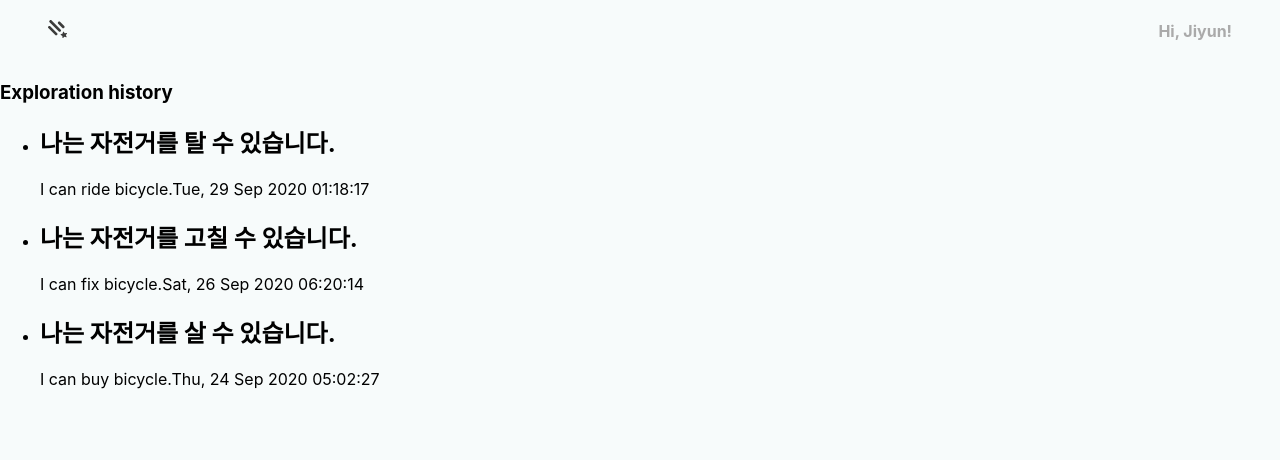
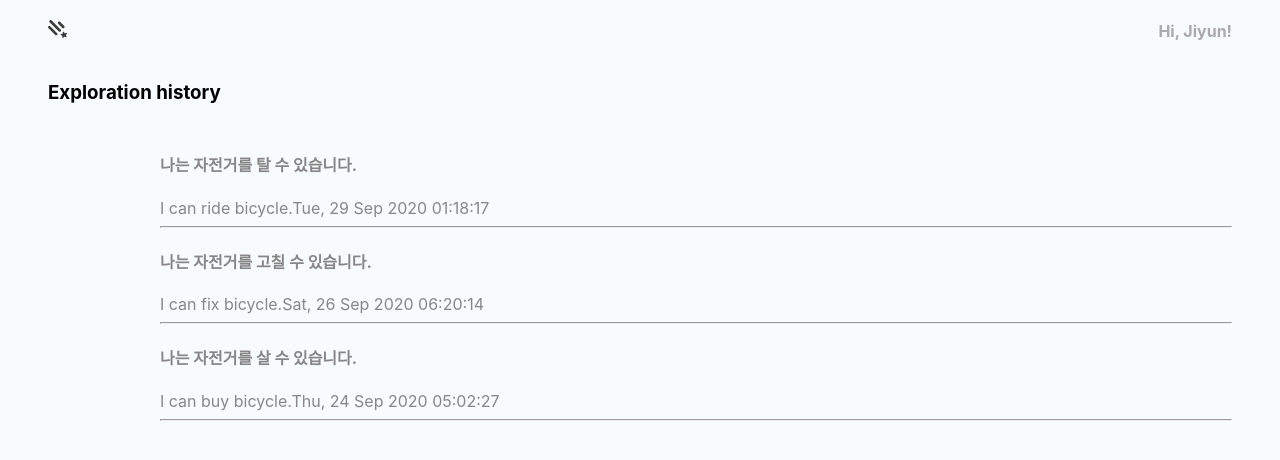
Before and after one commit to jiyunnoh/mirinae-project, a React (Create React App) app: page /history in a window 1280 px wide. Shown: the top 460 px of the page. Built offline with nearby package versions, Linux system fonts and the light colour scheme.

Commit message:
Update History.js

```diff
--- a/src/components/Navbar.js
+++ b/src/components/Navbar.js
@@ -1,4 +1,4 @@
-import { Link } from "react-router-dom";
+import { Link, NavLink } from "react-router-dom";
 import styled from "styled-components";
 import close from "../assets/icon-close.svg";
 
@@ -50,9 +50,9 @@ const NavbarItem = styled.li`
     height: 30px;
 `;
 
-const StyledLink = styled(Link)`
+const StyledLink = styled(NavLink)`
     text-decoration: none;
-    color: #aaa;
+    color: rgb(85, 85, 85);
     font-size: 1.2rem;
     width: 100%;
     height: 100%;
@@ -61,7 +61,11 @@ const StyledLink = styled(Link)`
     padding: 0 16px;
 
     &:hover {
-        color: aqua;
+        color: rgb(157, 205, 202);
+    }
+
+    &.active {
+        color: rgb(157, 205, 202);
     }
 `;
 
@@ -95,7 +99,7 @@ const Navbar = ({ isClicked, openNavbarHandler }) => {
                     {data.map((item, index) => {
                         return (
                             <NavbarItem key={index}>
-                                <StyledLink to={item.path}>
+                                <StyledLink to={item.path} activeClassName="active">
                                     {item.title}
                                 </StyledLink>
                             </NavbarItem>
--- a/src/components/historyItems.js
+++ b/src/components/historyItems.js
@@ -1,9 +1,17 @@
 import styled from "styled-components";
 
+const ItemsList = styled.ul`
+    list-style: none;
+    padding: 0;
+    margin: 0 3rem 0 10rem;
+`;
+
 const Item = styled.li`
-&:hover {
-    color: green;
-}
+    color: rgb(135, 135, 135);
+
+    &:hover {
+        color: rgb(157, 205, 202);
+    }
 `;
 
 const data = [
@@ -14,17 +22,18 @@ const data = [
 
 const HistoryItems = () => {
     return (
-        <ul>
+        <ItemsList>
             {data.map((item) => {
                 return (
                     <Item key={item.date}>
-                        <h2>{item.text}</h2>
+                        <h4>{item.text}</h4>
                         <span>{item.enText}</span>
                         <span>{item.date}</span>
+                        <hr />
                     </Item>
                 );
             })}
-        </ul>
+        </ItemsList>
     );
 };
 
--- a/src/components/inputItem.js
+++ b/src/components/inputItem.js
@@ -14,7 +14,7 @@ const Input = styled.input`
 
     &:focus {
         outline: none;
-        box-shadow: 0 3px 10px rgb(0, 0, 0, 0.2);
+        box-shadow: 3px 3px 15px rgb(0, 0, 0, 0.1);
     }
 
     &::placeholder {
--- a/src/pages/history.js
+++ b/src/pages/history.js
@@ -1,11 +1,26 @@
 import HistoryItems from "../components/HistoryItems";
 import Header from "../components/Header";
+import Navbar from "../components/Navbar";
+import { useState } from "react";
+import styled from "styled-components";
+
+const StyledH3 = styled.h3`
+    margin-left: 3rem;
+    margin-bottom: 3rem;
+`;
 
 const History = () => {
+    const [isClicked, setIsClicked] = useState(false);
+
+    const openNavbarHandler = () => {
+        setIsClicked(prevState => !prevState);
+    };
+
     return (
         <>
-            <Header />
-            <h3>Exploration history</h3>
+            <Header openNavbarHandler={openNavbarHandler} />
+            <Navbar isClicked={isClicked} openNavbarHandler={openNavbarHandler} />
+            <StyledH3>Exploration history</StyledH3>
             <HistoryItems />
         </>
     );
```
